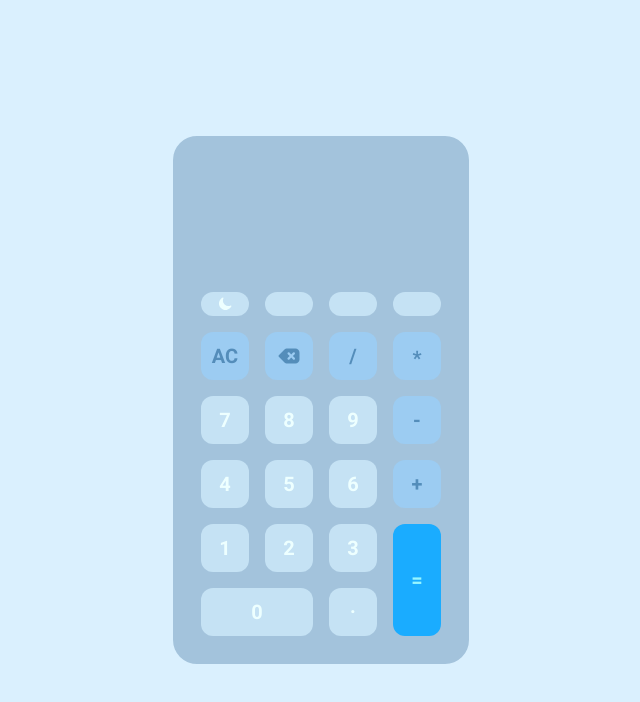
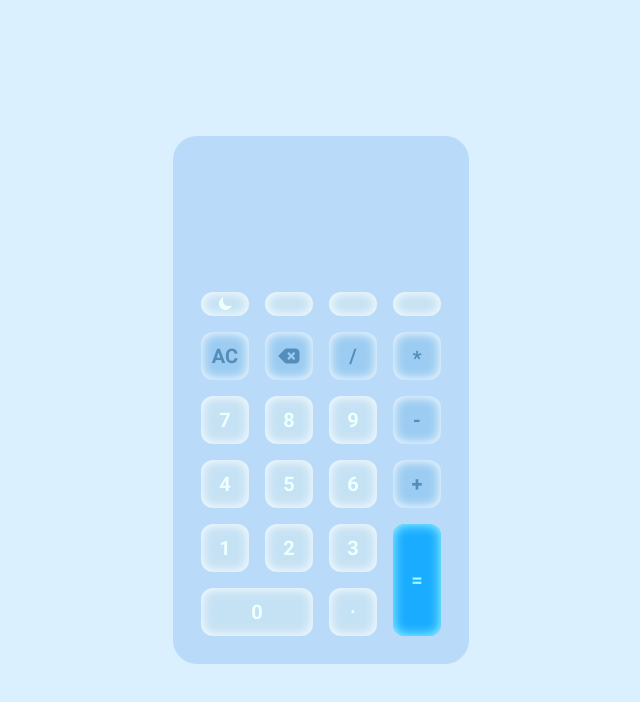
Before and after one commit to Nikkihosseini/Calculator, a website: page Public/index.html in a window 1280 px wide. Shown: the whole page, without its empty margins (319-959 px from the left). Drawn offline with Linux system fonts and the light colour scheme.

Commit message:
some styles2

```diff
--- a/Public/index.html
+++ b/Public/index.html
@@ -26,11 +26,11 @@
                <path d="M14.438 10.148c.19-.425-.321-.787-.748-.601A5.5 5.5 0 0 1 6.453 2.31c.186-.427-.176-.938-.6-.748a6.501 6.501 0 1 0 8.585 8.586Z" />
            </symbol>
        </svg>
-        <div class="flex flex-col bg-lightBlue-150 dark:bg-darkBlue-200 p-7 rounded-3xl">
+        <div class="circle flex flex-col bg-lightBlue-150 dark:bg-darkBlue-200 p-7 rounded-3xl backdrop-blur-xl">
             <div class="h-32"></div>
            <div>
                <div class="flex items-center gap-x-4 mb-4">
-                   <div class="toggleTheme flex items-center justify-center w-12 h-6 bg-lightBlue-250 dark:bg-darkBlue-300 rounded-xl cursor-pointer">
+                   <div class="toggleTheme flex items-center justify-center w-12 h-6 bg-lightBlue-250 dark:bg-darkBlue-300 rounded-xl cursor-pointer shadow-btnShadow hover:shadow-none">
                         <svg class="hidden dark:block w-4 h-4 text-lightBlue-200 dark:text-darkBlue-250">
                             <use href="#sun"></use>
                         </svg>
@@ -38,67 +38,67 @@
                            <use href="#moon"></use>
                        </svg>
                    </div>
-                   <div class="flex items-center justify-center w-12 h-6 bg-lightBlue-250 dark:bg-darkBlue-300 rounded-xl"></div>
-                   <div class="flex items-center justify-center w-12 h-6 bg-lightBlue-250 dark:bg-darkBlue-300 rounded-xl"></div>
-                   <div class="flex items-center justify-center w-12 h-6 bg-lightBlue-250 dark:bg-darkBlue-300 rounded-xl"></div>
+                   <div class="flex items-center justify-center w-12 h-6 bg-lightBlue-250 dark:bg-darkBlue-300 rounded-xl shadow-btnShadow"></div>
+                   <div class="flex items-center justify-center w-12 h-6 bg-lightBlue-250 dark:bg-darkBlue-300 rounded-xl shadow-btnShadow"></div>
+                   <div class="flex items-center justify-center w-12 h-6 bg-lightBlue-250 dark:bg-darkBlue-300 rounded-xl shadow-btnShadow"></div>
                </div>
                <div class="grid gap-4 grid-cols-4 grid-rows-5">
-                   <div class="flex items-center justify-center w-12 h-12 bg-lightBlue-300 dark:bg-darkBlue-350 rounded-xl">
+                   <div class="flex items-center justify-center w-12 h-12 bg-lightBlue-300 dark:bg-darkBlue-350 rounded-xl shadow-btnShadow">
                        <span class="text-lightBlue-350 dark:text-darkBlue-400">AC</span>
                    </div>
-                   <div class="flex items-center justify-center w-12 h-12 bg-lightBlue-300 dark:bg-darkBlue-350 rounded-xl">
+                   <div class="flex items-center justify-center w-12 h-12 bg-lightBlue-300 dark:bg-darkBlue-350 rounded-xl shadow-btnShadow">
                        <span class="text-lightBlue-350 dark:text-darkBlue-400">
                            <svg class="w-6 h-6">
                                <use href="#backspace"></use>
                            </svg>
                        </span>
                    </div>
-                   <div class="flex items-center justify-center w-12 h-12 bg-lightBlue-300 dark:bg-darkBlue-350 rounded-xl">
+                   <div class="flex items-center justify-center w-12 h-12 bg-lightBlue-300 dark:bg-darkBlue-350 rounded-xl shadow-btnShadow">
                        <span class="text-lightBlue-350 dark:text-darkBlue-400">/</span>
                    </div>
-                   <div class="flex items-center justify-center w-12 h-12  bg-lightBlue-300 dark:bg-darkBlue-350 rounded-xl">
+                   <div class="flex items-center justify-center w-12 h-12  bg-lightBlue-300 dark:bg-darkBlue-350 rounded-xl shadow-btnShadow">
                        <span class="text-lightBlue-350 dark:text-darkBlue-400 h-6">*</span>
                    </div>
-                   <div class="flex items-center justify-center w-12 h-12 bg-lightBlue-250 dark:bg-darkBlue-300 rounded-xl">
+                   <div class="flex items-center justify-center w-12 h-12 bg-lightBlue-250 dark:bg-darkBlue-300 rounded-xl shadow-btnShadow">
                        <span class="text-lightBlue-200 dark:text-darkBlue-250">7</span>
                    </div>
-                   <div class="flex items-center justify-center w-12 h-12 bg-lightBlue-250 dark:bg-darkBlue-300 rounded-xl">
+                   <div class="flex items-center justify-center w-12 h-12 bg-lightBlue-250 dark:bg-darkBlue-300 rounded-xl shadow-btnShadow">
                        <span class="text-lightBlue-200 dark:text-darkBlue-250">8</span>
                    </div>
-                   <div class="flex items-center justify-center w-12 h-12 bg-lightBlue-250 dark:bg-darkBlue-300 rounded-xl">
+                   <div class="flex items-center justify-center w-12 h-12 bg-lightBlue-250 dark:bg-darkBlue-300 rounded-xl shadow-btnShadow">
                        <span class="text-lightBlue-200 dark:text-darkBlue-250">9</span>
                    </div>
-                   <div class="flex items-center justify-center w-12 h-12 bg-lightBlue-300 dark:bg-darkBlue-350 rounded-xl">
+                   <div class="flex items-center justify-center w-12 h-12 bg-lightBlue-300 dark:bg-darkBlue-350 rounded-xl shadow-btnShadow">
                        <span class="text-lightBlue-350 dark:text-darkBlue-400">-</span>
                    </div>
-                   <div class="flex items-center justify-center w-12 h-12 bg-lightBlue-250 dark:bg-darkBlue-300 rounded-xl">
+                   <div class="flex items-center justify-center w-12 h-12 bg-lightBlue-250 dark:bg-darkBlue-300 rounded-xl shadow-btnShadow">
                        <span class="text-lightBlue-200 dark:text-darkBlue-250">4</span>
                    </div>
-                   <div class="flex items-center justify-center w-12 h-12 bg-lightBlue-250 dark:bg-darkBlue-300 rounded-xl">
+                   <div class="flex items-center justify-center w-12 h-12 bg-lightBlue-250 dark:bg-darkBlue-300 rounded-xl shadow-btnShadow">
                        <span class="text-lightBlue-200 dark:text-darkBlue-250">5</span>
                    </div>
-                   <div class="flex items-center justify-center w-12 h-12 bg-lightBlue-250 dark:bg-darkBlue-300 rounded-xl">
+                   <div class="flex items-center justify-center w-12 h-12 bg-lightBlue-250 dark:bg-darkBlue-300 rounded-xl shadow-btnShadow">
                        <span class="text-lightBlue-200 dark:text-darkBlue-250">6</span>
                    </div>
-                   <div class="flex items-center justify-center w-12 h-12 bg-lightBlue-300 dark:bg-darkBlue-350 rounded-xl">
+                   <div class="flex items-center justify-center w-12 h-12 bg-lightBlue-300 dark:bg-darkBlue-350 rounded-xl shadow-btnShadow">
                        <span class="text-lightBlue-350 dark:text-darkBlue-400">+</span>
                    </div>
-                   <div class="flex items-center justify-center w-12 h-12 bg-lightBlue-250 dark:bg-darkBlue-300 rounded-xl">
+                   <div class="flex items-center justify-center w-12 h-12 bg-lightBlue-250 dark:bg-darkBlue-300 rounded-xl shadow-btnShadow">
                        <span class="text-lightBlue-200 dark:text-darkBlue-250">1</span>
                    </div>
-                   <div class="flex items-center justify-center w-12 h-12 bg-lightBlue-250 dark:bg-darkBlue-300 rounded-xl">
+                   <div class="flex items-center justify-center w-12 h-12 bg-lightBlue-250 dark:bg-darkBlue-300 rounded-xl shadow-btnShadow">
                        <span class="text-lightBlue-200 dark:text-darkBlue-250">2</span>
                    </div>
-                   <div class="flex items-center justify-center w-12 h-12 bg-lightBlue-250 dark:bg-darkBlue-300 rounded-xl">
+                   <div class="flex items-center justify-center w-12 h-12 bg-lightBlue-250 dark:bg-darkBlue-300 rounded-xl shadow-btnShadow">
                        <span class="text-lightBlue-200 dark:text-darkBlue-250">3</span>
                    </div>
-                   <div class="flex items-center justify-center col-span-2 w-full h-full bg-lightBlue-250 dark:bg-darkBlue-300 rounded-xl">
+                   <div class="flex items-center justify-center col-span-2 w-full h-full bg-lightBlue-250 dark:bg-darkBlue-300 rounded-xl shadow-btnShadow">
                        <span class="text-lightBlue-200 dark:text-darkBlue-250">0</span>
                    </div>
-                   <div class="flex items-center justify-center w-12 h-12 bg-lightBlue-250 dark:bg-darkBlue-300 rounded-xl">
+                   <div class="flex items-center justify-center w-12 h-12 bg-lightBlue-250 dark:bg-darkBlue-300 rounded-xl shadow-btnShadow">
                        <span class="text-lightBlue-200 dark:text-darkBlue-250 h-10">.</span>
                    </div>
-                   <div class="flex items-center justify-center col-start-4 row-start-4 row-span-2 w-12 bg-lightBlue-400 dark:bg-darkBlue-450 rounded-xl">
+                   <div class="flex items-center justify-center col-start-4 row-start-4 row-span-2 w-12 bg-lightBlue-400 dark:bg-darkBlue-450 rounded-xl shadow-equalShadow">
                        <span class="text-lightBlue-450 dark:text-darkBlue-500">=</span>
                    </div>
                </div>
--- a/tailwind.config.js
+++ b/tailwind.config.js
@@ -12,7 +12,7 @@ export const theme = {
     colors: {
         "lightBlue":{
           100 : "#daf0fe",
-          150 : "#a3c3dc",
+          150 : "#b9daf9",
           200 : '#edffff',
           250 : '#c5e2f4',
           300 : '#9cccf2',
@@ -54,6 +54,10 @@ export const theme = {
     'lg': '1024px',
     'xl': '1280px',
   },
+    boxShadow: {
+      "equalShadow": 'inset 0 0 11px 1px rgba(152,246,255,1)',
+      "btnShadow": "inset 0 0 11px 1px rgba(250,254,255,1)",
+    },
 }
 };
 export const plugins = [
```
Also changed, not shown: Public/slyles/app.css.
